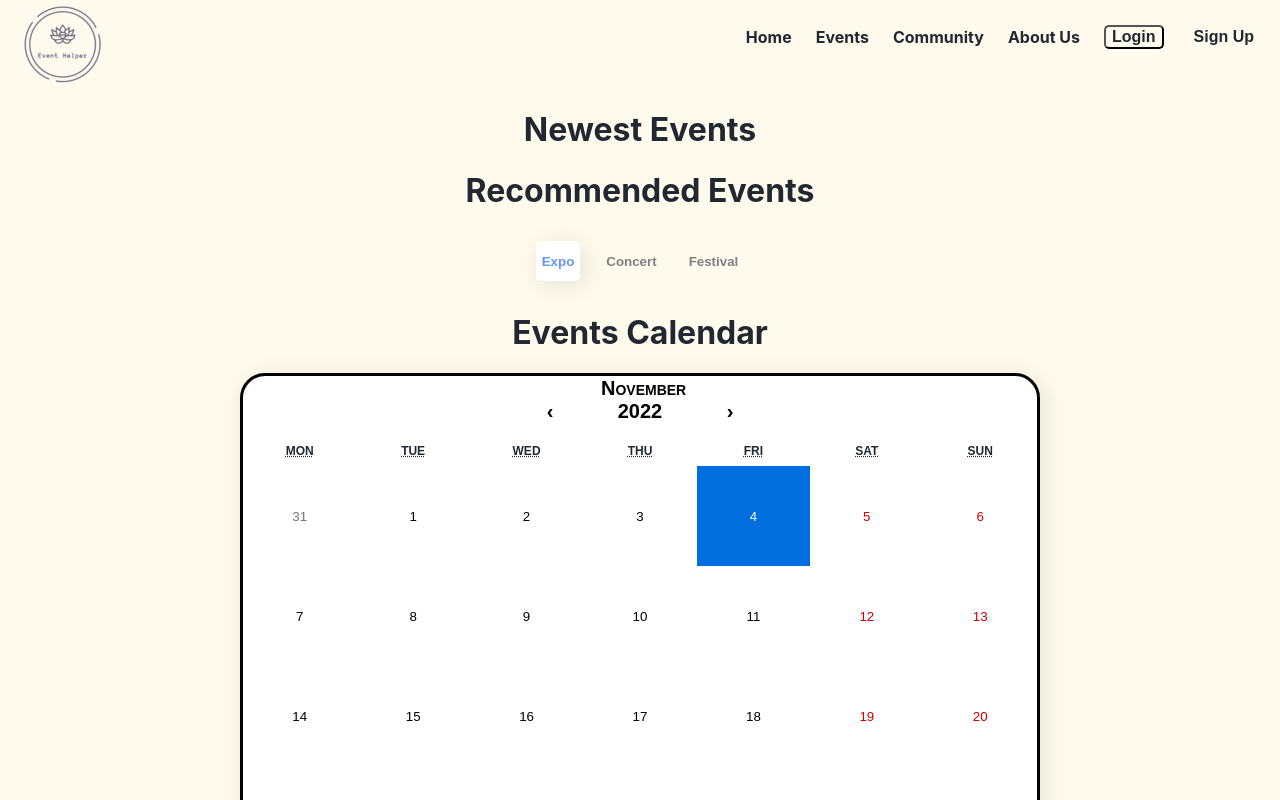
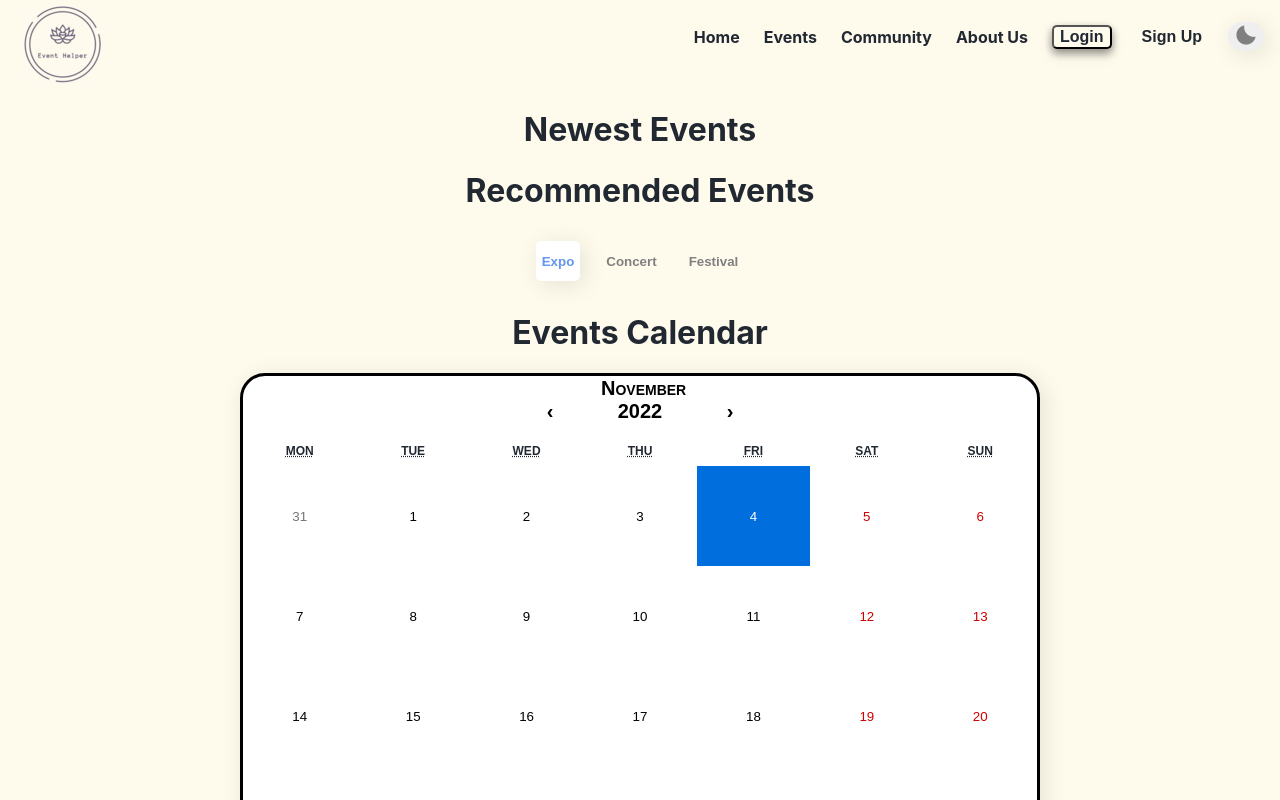
Before and after one commit to KZwolski/CodeCool-Project-Grande, a React (Create React App) app in the folder frontend/event-helper/: page /home in a window 1280 px wide. Shown: the top 800 px of the page. Built offline with nearby package versions, Linux system fonts and the light colour scheme; no server answers.

Commit message:
Added dark mode button to navbar

```diff
--- a/frontend/event-helper/src/App.css
+++ b/frontend/event-helper/src/App.css
@@ -63,6 +63,7 @@ img {
   color: #212832;
   border-radius: 5px;
   cursor: pointer;
+  filter: drop-shadow(0px 4px 4px rgba(0, 0, 0, 0.25)) drop-shadow(0px 4px 4px rgba(0, 0, 0, 0.25));
 }
 .signUpButton{
   font-size: 100%;
@@ -417,3 +418,11 @@ img {
   width: 70px;
   cursor: pointer;
 }
+.dark-mode{
+  margin-top: 60%;
+  border-radius: 50px;
+  border: none;
+  color: grey;
+  box-shadow: 4px 4px 25px rgba(0, 0, 0, 0.1);
+  cursor: pointer;
+}
--- a/frontend/event-helper/src/components/Navbar.js
+++ b/frontend/event-helper/src/components/Navbar.js
@@ -34,6 +34,10 @@ export default function Navbar() {
                         <button className="signUpButton">Sign Up</button>
                     </a>
                 </li>
+                <li>
+                    <button className="dark-mode"><span className="material-symbols-outlined">clear_night</span>
+                    </button>
+                </li>
             </ul>
         </nav>
     )
```
Lines whose indentation alone changed are shown as unchanged.
